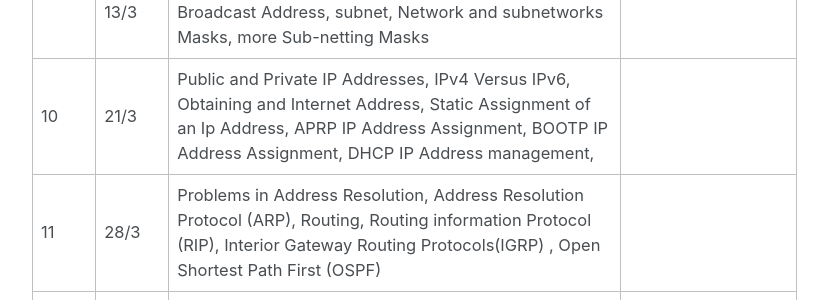
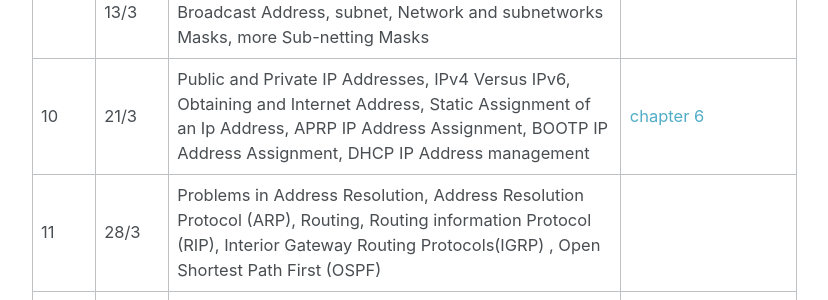
Before and after one commit to alaidi/alaidi.github.io, a Jekyll site: the page built from _posts/courses/2016-2017/2016-9-25-Computer-Network.markdown, in a window 1280 px wide and 900 px high, scrolled down 1556 px. Shown: the part 191-491 px from the top of the window, without its empty margins (252-1080 px from the left). Built offline with Jekyll 4.4.1, drawn with Linux system fonts in a browser that asks for light colours.

Commit message:
update table

```diff
--- a/_posts/courses/2016-2017/2016-9-25-Computer-Network.markdown
+++ b/_posts/courses/2016-2017/2016-9-25-Computer-Network.markdown
@@ -29,7 +29,7 @@ header:
 | 6    | 7/12 and 14/12  | Encapsulation, Peer Layer Communication, TCP/IP Model, Data Movement Through the Protocol Stack                           |                                                                                                                  |
 | 8    | -/- and -/-     | MAC Address: Address details, Individual Address Block, Printed Format.                                                   | [Test 1][test1] [test 1 solution][test1Sol]                                                                                                            |
 | 9    |    7/3 and 13/3     | **IP Address**: The IP (Internet Protocol) Address, Assignment of IP Address, IP Address Format, IP Address class Identification, Class A, Class B, Class C, Broadcast Address, subnet, Network and subnetworks Masks, more Sub-netting Masks| [Lecture 10,11][ch5] |
-| 10   | 21/3             | Public and Private IP Addresses, IPv4 Versus IPv6, Obtaining and Internet Address, Static Assignment of an Ip Address, APRP IP Address Assignment, BOOTP IP Address Assignment, DHCP IP Address management,                               |  |
+| 10   | 21/3             | Public and Private IP Addresses, IPv4 Versus IPv6, Obtaining and Internet Address, Static Assignment of an Ip Address, APRP IP Address Assignment, BOOTP IP Address Assignment, DHCP IP Address management   |  [chapter 6][ch6]|
 | 11   | 28/3            | Problems in Address Resolution, Address Resolution Protocol (ARP), Routing, Routing information Protocol (RIP), Interior Gateway Routing Protocols(IGRP) , Open Shortest Path First (OSPF)|    |
 | 12   | 21/3            | **Transport Layer**: The Purpose of the Transport Layer, Duties (Primary Function) of the Transport Layer, Transport Layer Connection, The OSI Transport layer Protocol, The TCP/IP Transport Layer Protocol, Port addressing |              |
 | 13   |  4/4    | Summary, Transport Layer functions , Application and Operation of TCP mechanisms, Managing TCP Sessions, Confirming Receipt of Segments, Flow Control, Managing TCP Sessions, UDP Protocol| Third Exam on 30/3                               |
--- a/_posts/courses/2016-2017/2016-9-25-Database.markdown
+++ b/_posts/courses/2016-2017/2016-9-25-Database.markdown
@@ -31,7 +31,7 @@ header:
 | 8    | -/- and -/-      | Mid-term Exam                                                                                                            | Mid-term: Chapter 1,2,3,7,8,9,13                                                       |
 | 9    |                  | Chapter 6 : Relational algebra and Relational calculus                                                                   |                                                                                        |
 | 10   | 7/3              | Chapter 4&5 : The SQL database language 1.                                                                               | [Chapter 4&5][ch04]                                                                    |
-| 11   | 14/3             | Chapter 4&5 : The SQL database language 2.                                                                               |  [company sql][company] [SQL Joins][SQLJoins]                                                               |
+| 11   | 14/3             | Chapter 4&5 : The SQL database language 2.                                                                               |  [company sql][company] [SQL Joins][SQLJoins]                                          |
 | 12   | 21/3             | Chapter 13 : Database programming techniques.                                                                            | Lab Exam on 16/3 Project <br> Phase 3 due on                                           |
 | 13   | 28/3 and 4/4     | Chapter 17 : Disk Storage, Basic File Structures and Hashing Chapter 18 : Indexing Structures for Files                  | Third Exam on 30/3                                                                     |
 | 14   | 11/4 and 18/4    | Chapter 18 : Indexing Structures for Files                                                                               |                                                                                        |
```
Also changed, not shown: other parts of _posts/courses/2016-2017/2016-9-25-Computer-Network.markdown (+1 -0 lines), 2 other files.
